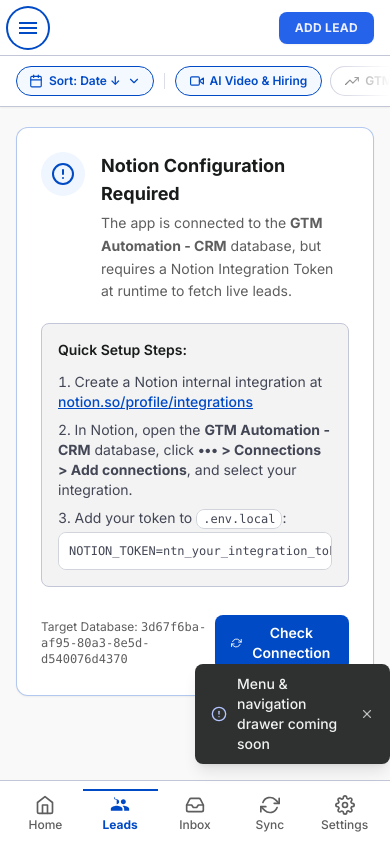
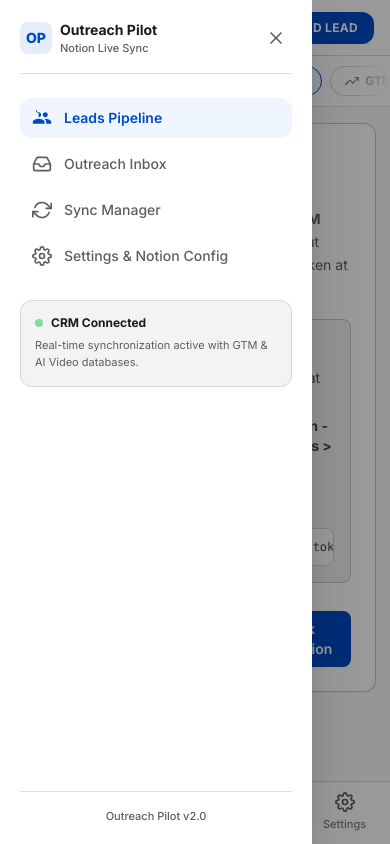
Before and after one commit to digital-experts-team/Linkedin-Outreach-System, a Next.js app: page / in a window 390 px wide. Both pictures are taken after a click on the button "Open navigation menu". Built offline with nearby package versions, Linux system fonts and the light colour scheme.

Commit message:
feat: snappy mobile-first UI/UX with glassmorphism, slide-in drawer, safe areas, and haptic tap micro-interactions

```diff
--- a/src/app/globals.css
+++ b/src/app/globals.css
@@ -5,36 +5,56 @@
 @tailwind utilities;
 
 :root {
-  --background: #f9f9f9;
-  --foreground: #1a1c1c;
+  --background: #f8fafc;
+  --foreground: #0f172a;
+}
+
+* {
+  -webkit-tap-highlight-color: transparent;
+}
+
+html {
+  scroll-behavior: smooth;
+  -webkit-text-size-adjust: 100%;
 }
 
 body {
   color: var(--foreground);
   background-color: var(--background);
-  font-family: 'Inter', sans-serif;
+  font-family: 'Inter', system-ui, -apple-system, BlinkMacSystemFont, 'Segoe UI', Roboto, sans-serif;
   -webkit-font-smoothing: antialiased;
   -moz-osx-font-smoothing: grayscale;
+  touch-action: manipulation;
+  overscroll-behavior-y: none;
 }
 
-/* Custom Utilities matching reference code.html */
+/* Hide scrollbars while maintaining scroll functionality */
 .hide-scrollbar::-webkit-scrollbar {
   display: none;
 }
 .hide-scrollbar {
   -ms-overflow-style: none;
   scrollbar-width: none;
+  -webkit-overflow-scrolling: touch;
 }
 
 .tab-fade-right {
-  mask-image: linear-gradient(to right, black 85%, transparent 100%);
-  -webkit-mask-image: linear-gradient(to right, black 85%, transparent 100%);
+  mask-image: linear-gradient(to right, black 88%, transparent 100%);
+  -webkit-mask-image: linear-gradient(to right, black 88%, transparent 100%);
+}
+
+/* Mobile Haptic Press micro-interactions */
+.tap-bounce {
+  transition: transform 0.15s cubic-bezier(0.16, 1, 0.3, 1), opacity 0.15s ease;
+}
+.tap-bounce:active {
+  transform: scale(0.96);
 }
 
 @keyframes fadeIn {
   from {
     opacity: 0;
-    transform: translateY(4px);
+    transform: translateY(6px);
   }
   to {
     opacity: 1;
@@ -42,6 +62,19 @@
   }
 }
 
+@keyframes slideInLeft {
+  from {
+    transform: translateX(-100%);
+  }
+  to {
+    transform: translateX(0);
+  }
+}
+
 .animate-fade-in {
-  animation: fadeIn 0.2s ease-out forwards;
+  animation: fadeIn 0.18s cubic-bezier(0.16, 1, 0.3, 1) forwards;
 }
+
+.animate-slide-left {
+  animation: slideInLeft 0.25s cubic-bezier(0.16, 1, 0.3, 1) forwards;
+}
--- a/src/app/page.tsx
+++ b/src/app/page.tsx
@@ -118,7 +118,7 @@
       <AppHeader onShowNotice={setNotice} />
 
       {/* 2. Main Content Area with padding offsets */}
-      <div className="pt-14 pb-24 flex-1 flex flex-col">
+      <div className="pt-14 pb-28 sm:pb-24 flex-1 flex flex-col">
         {/* Sticky Filter & Sort Row */}
         <VerticalTabs
           activeTab={activeTab}
@@ -129,7 +129,7 @@
         />
 
         {/* Lead List Canvas */}
-        <main className="flex-1 max-w-5xl w-full mx-auto px-4 md:px-8 py-5 space-y-4">
+        <main className="flex-1 max-w-5xl w-full mx-auto px-3.5 sm:px-6 md:px-8 py-4 sm:py-5 space-y-3.5 sm:space-y-4">
           {loading && <LoadingState />}
 
           {!loading && error?.code === 'CONFIG_REQUIRED' && (
@@ -150,7 +150,7 @@
 
           {!loading && !error && displayedLeads.length > 0 && (
             <>
-              <div className="space-y-4">
+              <div className="space-y-3.5 sm:space-y-4">
                 {displayedLeads.map((lead) => (
                   <LeadCard key={lead.id} lead={lead} />
                 ))}
@@ -161,7 +161,7 @@
                   <button
                     onClick={handleLoadMore}
                     disabled={loadingMore}
-                    className="flex items-center gap-2 px-6 py-2.5 bg-surface-container hover:bg-surface-container-high text-on-surface font-semibold text-sm rounded-lg transition-colors border border-outline-variant disabled:opacity-60 shadow-sm"
+                    className="flex items-center gap-2 px-6 py-3 bg-white hover:bg-surface-container text-on-surface font-semibold text-sm rounded-xl transition-all border border-outline-variant/80 disabled:opacity-60 shadow-xs tap-bounce"
                   >
                     {loadingMore ? (
                       <>
--- a/src/components/AppHeader.tsx
+++ b/src/components/AppHeader.tsx
@@ -1,39 +1,35 @@
 'use client';
 
 import React, { useState } from 'react';
-import { MenuIcon } from './icons';
+import { MenuIcon, CloseIcon, SyncIcon, SettingsIcon, GroupIcon, InboxIcon, StarIcon } from './icons';
 
 interface AppHeaderProps {
   onShowNotice?: (message: string) => void;
 }
 
 export function AppHeader({ onShowNotice }: AppHeaderProps) {
-  const [tooltip, setTooltip] = useState<string | null>(null);
+  const [drawerOpen, setDrawerOpen] = useState(false);
 
-  const handleMenuClick = () => {
+  const handleAddLeadClick = () => {
     if (onShowNotice) {
-      onShowNotice('Menu & navigation drawer coming soon');
-    } else {
-      setTooltip('Menu coming soon');
-      setTimeout(() => setTooltip(null), 2500);
+      onShowNotice('Quick Lead Intake form coming in Phase 2');
     }
   };
 
-  const handleAddLeadClick = () => {
+  const handleDrawerAction = (feature: string) => {
+    setDrawerOpen(false);
     if (onShowNotice) {
-      onShowNotice('Lead creation form coming in Phase 2');
-    } else {
-      setTooltip('Lead creation coming in Phase 2');
-      setTimeout(() => setTooltip(null), 2500);
+      onShowNotice(`${feature} is synchronized with your live Notion CRM`);
     }
   };
 
   return (
-    <header className="fixed top-0 left-0 right-0 w-full z-50 flex justify-between items-center px-4 md:px-8 h-14 bg-surface-container-lowest border-b border-outline-variant">
+    <>
+      <header className="fixed top-0 left-0 right-0 w-full z-40 flex justify-between items-center px-4 md:px-8 h-14 bg-white/90 backdrop-blur-md border-b border-outline-variant/70 shadow-xs select-none">
         {/* Left: Hamburger Menu Icon */}
         <button
-        onClick={handleMenuClick}
-        className="text-primary hover:bg-surface-container transition-colors p-2 -ml-2 rounded-full focus:outline-none focus:ring-2 focus:ring-primary"
+          onClick={() => setDrawerOpen(true)}
+          className="text-primary hover:bg-blue-50/80 active:bg-blue-100 p-2 -ml-2 rounded-full transition-colors tap-bounce focus:outline-none focus:ring-2 focus:ring-primary"
           aria-label="Open navigation menu"
           title="Open menu"
         >
@@ -41,21 +37,98 @@
         </button>
 
         {/* Right: Bold Solid Blue 'ADD LEAD' Button */}
-      <div className="relative">
         <button
           onClick={handleAddLeadClick}
-          className="bg-primary-container hover:bg-primary-container/90 text-on-primary-container font-bold text-xs md:text-sm px-4 py-2 rounded-lg active:scale-95 transition-all shadow-sm focus:outline-none focus:ring-2 focus:ring-primary-container focus:ring-offset-2 tracking-wide"
+          className="bg-primary hover:bg-primary-hover active:scale-95 text-on-primary font-bold text-xs md:text-sm px-4 py-2 rounded-xl transition-all shadow-sm focus:outline-none focus:ring-2 focus:ring-primary focus:ring-offset-2 tracking-wide tap-bounce"
           aria-label="Add new lead"
         >
           ADD LEAD
         </button>
+      </header>
 
-        {tooltip && (
-          <div className="absolute right-0 top-11 bg-on-surface text-surface text-xs font-medium px-3 py-1.5 rounded shadow-lg whitespace-nowrap z-50 animate-fade-in">
-            {tooltip}
+      {/* Mobile Slide-in Drawer */}
+      {drawerOpen && (
+        <div className="fixed inset-0 z-50 flex" role="dialog" aria-modal="true" aria-label="Navigation drawer">
+          {/* Backdrop */}
+          <div
+            className="fixed inset-0 bg-black/40 backdrop-blur-xs transition-opacity animate-fade-in"
+            onClick={() => setDrawerOpen(false)}
+          />
+
+          {/* Drawer Sheet */}
+          <div className="relative w-4/5 max-w-xs bg-white h-full shadow-2xl z-10 flex flex-col justify-between p-5 animate-slide-left">
+            <div className="space-y-6">
+              {/* Header */}
+              <div className="flex items-center justify-between pb-4 border-b border-outline-variant/60">
+                <div className="flex items-center gap-2">
+                  <div className="w-8 h-8 rounded-lg bg-primary/10 flex items-center justify-center text-primary font-black text-sm">
+                    OP
+                  </div>
+                  <div>
+                    <h2 className="text-sm font-bold text-on-surface">Outreach Pilot</h2>
+                    <p className="text-[11px] text-secondary font-medium">Notion Live Sync</p>
+                  </div>
+                </div>
+                <button
+                  onClick={() => setDrawerOpen(false)}
+                  className="p-1.5 rounded-full hover:bg-gray-100 text-secondary tap-bounce"
+                  aria-label="Close drawer"
+                >
+                  <CloseIcon className="w-5 h-5" />
+                </button>
+              </div>
+
+              {/* Navigation Items */}
+              <nav className="space-y-1.5">
+                <button
+                  onClick={() => handleDrawerAction('Leads Dashboard')}
+                  className="w-full flex items-center gap-3 px-3 py-2.5 rounded-xl text-sm font-semibold bg-blue-50 text-primary tap-bounce"
+                >
+                  <GroupIcon className="w-5 h-5 text-primary" filled={true} />
+                  <span>Leads Pipeline</span>
+                </button>
+                <button
+                  onClick={() => handleDrawerAction('Inbox')}
+                  className="w-full flex items-center gap-3 px-3 py-2.5 rounded-xl text-sm font-medium text-secondary hover:bg-gray-50 tap-bounce"
+                >
+                  <InboxIcon className="w-5 h-5" />
+                  <span>Outreach Inbox</span>
+                </button>
+                <button
+                  onClick={() => handleDrawerAction('Sync Manager')}
+                  className="w-full flex items-center gap-3 px-3 py-2.5 rounded-xl text-sm font-medium text-secondary hover:bg-gray-50 tap-bounce"
+                >
+                  <SyncIcon className="w-5 h-5" />
+                  <span>Sync Manager</span>
+                </button>
+                <button
+                  onClick={() => handleDrawerAction('Settings')}
+                  className="w-full flex items-center gap-3 px-3 py-2.5 rounded-xl text-sm font-medium text-secondary hover:bg-gray-50 tap-bounce"
+                >
+                  <SettingsIcon className="w-5 h-5" />
+                  <span>Settings & Notion Config</span>
+                </button>
+              </nav>
+
+              {/* Live Notion Status Card */}
+              <div className="bg-surface-container-low p-3.5 rounded-xl border border-outline-variant/60 space-y-1.5">
+                <div className="flex items-center gap-2">
+                  <span className="w-2 h-2 rounded-full bg-green-500 animate-pulse" />
+                  <span className="text-xs font-bold text-on-surface">CRM Connected</span>
+                </div>
+                <p className="text-[11px] text-secondary leading-relaxed">
+                  Real-time synchronization active with GTM & AI Video databases.
+                </p>
+              </div>
+            </div>
+
+            {/* Footer */}
+            <div className="pt-4 border-t border-outline-variant/60 text-center">
+              <p className="text-[11px] text-secondary font-medium">Outreach Pilot v2.0</p>
+            </div>
+          </div>
         </div>
       )}
-      </div>
-    </header>
+    </>
   );
 }
--- a/src/components/BottomNavigation.tsx
+++ b/src/components/BottomNavigation.tsx
@@ -16,60 +16,61 @@
 
   return (
     <nav
-      className="fixed bottom-0 left-0 right-0 w-full z-50 flex justify-around items-center px-2 sm:px-4 h-16 bg-surface-container-lowest border-t border-outline-variant select-none"
+      className="fixed bottom-0 left-0 right-0 w-full z-40 flex justify-around items-center px-2 sm:px-4 pt-1.5 pb-[max(env(safe-area-inset-bottom,0px),0.5rem)] bg-white/95 backdrop-blur-lg border-t border-outline-variant/70 shadow-lg select-none"
       aria-label="Main Navigation"
     >
       {/* 1. Home (Unavailable) */}
       <button
         onClick={() => handleDisabledClick('Home')}
-        className="flex flex-col items-center justify-center text-secondary hover:bg-surface-container-low transition-colors pt-[6px] pb-1 w-full rounded focus:outline-none"
+        className="flex flex-col items-center justify-center text-secondary/80 hover:text-on-surface transition-colors py-1 w-full rounded-xl tap-bounce focus:outline-none"
         aria-disabled="true"
         title="Home (Coming soon)"
       >
         <HomeIcon className="w-5 h-5 text-secondary" />
-        <span className="text-xs font-medium text-secondary mt-0.5">Home</span>
+        <span className="text-[11px] font-medium mt-1">Home</span>
       </button>
 
       {/* 2. Leads (Active) */}
       <div
-        className="flex flex-col items-center justify-center text-primary border-t-2 border-primary pt-[4px] pb-1 w-full"
+        className="flex flex-col items-center justify-center text-primary py-1 w-full relative"
         aria-current="page"
       >
+        <div className="absolute top-0 w-8 h-1 bg-primary rounded-full" />
         <GroupIcon className="w-5 h-5 text-primary" filled={true} />
-        <span className="text-xs font-bold text-primary mt-0.5">Leads</span>
+        <span className="text-[11px] font-bold text-primary mt-1">Leads</span>
       </div>
 
       {/* 3. Inbox (Unavailable) */}
       <button
         onClick={() => handleDisabledClick('Inbox')}
-        className="flex flex-col items-center justify-center text-secondary hover:bg-surface-container-low transition-colors pt-[6px] pb-1 w-full rounded focus:outline-none"
+        className="flex flex-col items-center justify-center text-secondary/80 hover:text-on-surface transition-colors py-1 w-full rounded-xl tap-bounce focus:outline-none"
         aria-disabled="true"
         title="Inbox (Coming soon)"
       >
         <InboxIcon className="w-5 h-5 text-secondary" />
-        <span className="text-xs font-medium text-secondary mt-0.5">Inbox</span>
+        <span className="text-[11px] font-medium mt-1">Inbox</span>
       </button>
 
       {/* 4. Sync (Unavailable) */}
       <button
         onClick={() => handleDisabledClick('Sync')}
-        className="flex flex-col items-center justify-center text-secondary hover:bg-surface-container-low transition-colors pt-[6px] pb-1 w-full rounded focus:outline-none"
+        className="flex flex-col items-center justify-center text-secondary/80 hover:text-on-surface transition-colors py-1 w-full rounded-xl tap-bounce focus:outline-none"
         aria-disabled="true"
         title="Sync (Coming soon)"
       >
         <SyncIcon className="w-5 h-5 text-secondary" />
-        <span className="text-xs font-medium text-secondary mt-0.5">Sync</span>
+        <span className="text-[11px] font-medium mt-1">Sync</span>
       </button>
 
       {/* 5. Settings (Unavailable) */}
       <button
         onClick={() => handleDisabledClick('Settings')}
-        className="flex flex-col items-center justify-center text-secondary hover:bg-surface-container-low transition-colors pt-[6px] pb-1 w-full rounded focus:outline-none"
+        className="flex flex-col items-center justify-center text-secondary/80 hover:text-on-surface transition-colors py-1 w-full rounded-xl tap-bounce focus:outline-none"
         aria-disabled="true"
         title="Settings (Coming soon)"
       >
         <SettingsIcon className="w-5 h-5 text-secondary" />
-        <span className="text-xs font-medium text-secondary mt-0.5">Settings</span>
+        <span className="text-[11px] font-medium mt-1">Settings</span>
       </button>
     </nav>
   );
--- a/src/components/LeadCard.tsx
+++ b/src/components/LeadCard.tsx
@@ -38,7 +38,7 @@
   return (
     <article
       onClick={handleCardClick}
-      className="bg-surface-container-lowest border border-outline-variant rounded-xl p-5 shadow-sm flex flex-col gap-3.5 transition-all hover:shadow-md hover:border-primary/40 cursor-pointer group"
+      className="bg-white border border-outline-variant/80 rounded-2xl p-4 sm:p-5 shadow-xs flex flex-col gap-3.5 transition-all duration-150 hover:shadow-md hover:border-primary/40 active:scale-[0.99] cursor-pointer group select-none"
       role="link"
       tabIndex={0}
       onKeyDown={(e) => {
--- a/src/components/VerticalTabs.tsx
+++ b/src/components/VerticalTabs.tsx
@@ -107,7 +107,7 @@
   };
 
   return (
-    <div className="sticky top-14 z-40 bg-surface-container-lowest shadow-sm border-b border-outline-variant">
+    <div className="sticky top-14 z-30 bg-white/90 backdrop-blur-md shadow-xs border-b border-outline-variant/60">
       <div
         className="flex items-center gap-2 overflow-x-auto hide-scrollbar tab-fade-right px-4 md:px-8 py-2.5"
         aria-label="Filter & Sort"
@@ -119,7 +119,7 @@
             onClick={() => setIsSortOpen((prev) => !prev)}
             aria-expanded={isSortOpen}
             aria-haspopup="listbox"
-            className="inline-flex items-center gap-1.5 px-3 py-1.5 rounded-full text-xs font-semibold whitespace-nowrap transition-all border border-primary text-primary bg-blue-50/70 shadow-xs hover:bg-blue-100/70 focus:outline-none focus:ring-2 focus:ring-primary select-none"
+            className="inline-flex items-center gap-1.5 px-3 py-1.5 rounded-full text-xs font-semibold whitespace-nowrap transition-all border border-primary text-primary bg-blue-50/80 shadow-xs hover:bg-blue-100/80 focus:outline-none focus:ring-2 focus:ring-primary select-none tap-bounce"
             title="Sort leads"
           >
             {sortBy === 'date' ? (
@@ -145,7 +145,7 @@
             <div
               role="listbox"
               aria-label="Sort options"
-              className="absolute left-0 top-full mt-1.5 z-50 min-w-[210px] bg-white rounded-xl shadow-xl border border-outline-variant/80 p-1.5 space-y-1 animate-in fade-in zoom-in-95 duration-150"
+              className="absolute left-0 top-full mt-2 z-50 min-w-[210px] bg-white rounded-2xl shadow-xl border border-outline-variant/80 p-1.5 space-y-1 animate-fade-in"
             >
               <div className="px-2.5 py-1 text-[11px] font-bold uppercase tracking-wider text-secondary/70 border-b border-outline-variant/40 mb-1">
                 Sort Leads By
@@ -157,7 +157,7 @@
                 role="option"
                 aria-selected={sortBy === 'date'}
                 onClick={() => handleSortSelect('date')}
-                className={`w-full flex items-center justify-between px-2.5 py-2 rounded-lg text-xs font-medium transition-colors text-left ${
+                className={`w-full flex items-center justify-between px-2.5 py-2 rounded-xl text-xs font-medium transition-colors text-left tap-bounce ${
                   sortBy === 'date'
                     ? 'bg-blue-50 text-primary font-semibold'
                     : 'text-on-surface hover:bg-gray-50'
@@ -181,7 +181,7 @@
                 role="option"
                 aria-selected={sortBy === 'score'}
                 onClick={() => handleSortSelect('score')}
-                className={`w-full flex items-center justify-between px-2.5 py-2 rounded-lg text-xs font-medium transition-colors text-left ${
+                className={`w-full flex items-center justify-between px-2.5 py-2 rounded-xl text-xs font-medium transition-colors text-left tap-bounce ${
                   sortBy === 'score'
                     ? 'bg-blue-50 text-primary font-semibold'
                     : 'text-on-surface hover:bg-gray-50'
@@ -215,9 +215,9 @@
               <button
                 key={cat.id}
                 onClick={() => handleTabClick(cat)}
-                className={`flex-none inline-flex items-center gap-1.5 px-3.5 py-1.5 rounded-full text-xs font-semibold whitespace-nowrap transition-all focus:outline-none focus:ring-2 focus:ring-primary ${
+                className={`flex-none inline-flex items-center gap-1.5 px-3.5 py-1.5 rounded-full text-xs font-semibold whitespace-nowrap transition-all focus:outline-none focus:ring-2 focus:ring-primary tap-bounce ${
                   isActive
-                    ? 'border border-primary text-primary bg-blue-50/70 shadow-xs font-bold'
+                    ? 'border border-primary text-primary bg-blue-50/80 shadow-xs font-bold'
                     : 'border border-outline-variant/80 bg-white text-secondary hover:text-on-surface hover:border-outline'
                 }`}
                 aria-current={isActive ? 'page' : undefined}
```
Also changed, not shown: src/app/leads/[id]/page.tsx (+32 -32 lines), src/components/LinkedInAction.tsx (+6 -6 lines). Lines whose indentation alone changed are shown as unchanged.
